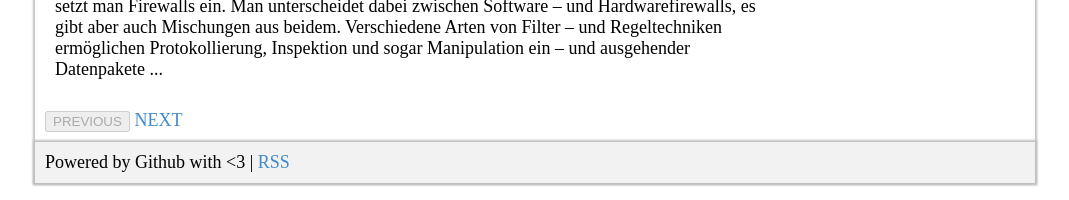
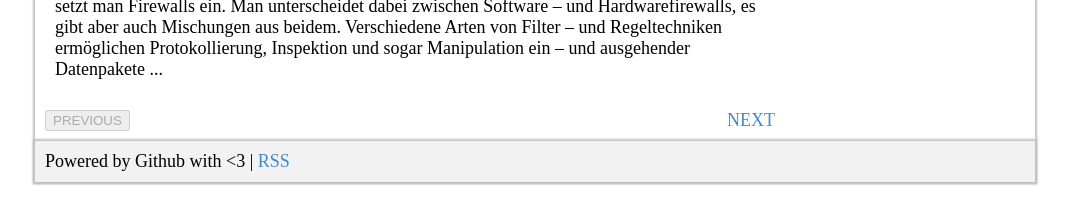
Before and after one commit to mbrain/zarat.github.io, a Jekyll site: the page built from index.html, in a window 1280 px wide. Shown: the part 2342-2542 px from the top of the page, without its empty margins (105-1174 px from the left). Built offline with Jekyll 4.4.1, drawn with Linux system fonts in a browser that asks for light colours; the list of posts is cut into pages by our own code.

Commit message:
Update index.html

```diff
--- a/index.html
+++ b/index.html
@@ -25,15 +25,15 @@
   {% if paginator.total_pages > 1 %}
   <div class="pagination">
     {% if paginator.previous_page %}
-    <a href="{{ paginator.previous_page_path }}" role="button" class="btn btn-primary">PREVIOUS</a>
+    <a href="{{ paginator.previous_page_path }}" role="button" class="btn btn-primary" style="float:left">PREVIOUS</a>
     {% else %}
-    <button type="button" class="btn btn-primary" disabled="disabled">PREVIOUS</button>
+    <button type="button" class="btn btn-primary" disabled="disabled" style="float:left">PREVIOUS</button>
     {% endif %}
     <!-- <span class="page_number">{{ paginator.page }} of {{ paginator.total_pages }}</span> -->
     {% if paginator.next_page %}
-    <a href="{{ paginator.next_page_path }}" role="button" class="btn btn-primary">NEXT</a>
+    <a href="{{ paginator.next_page_path }}" role="button" class="btn btn-primary" style="float:right">NEXT</a>
     {% else %}
-    <button type="button" class="btn btn-primary" disabled="disabled">NEXT</button>
+    <button type="button" class="btn btn-primary" disabled="disabled" style="float:right">NEXT</button>
     {% endif %}
   </div>
   {% endif %}
```
